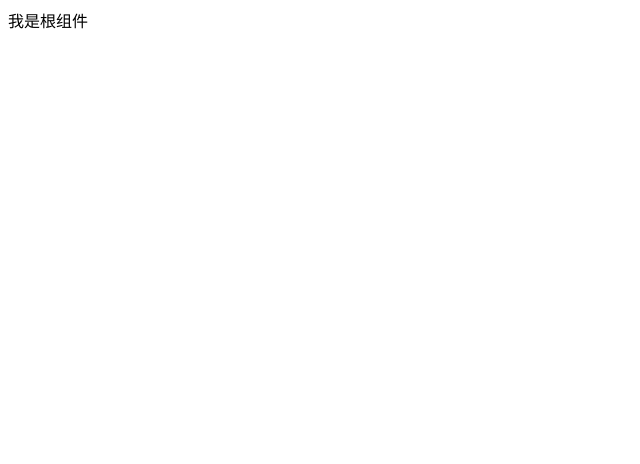
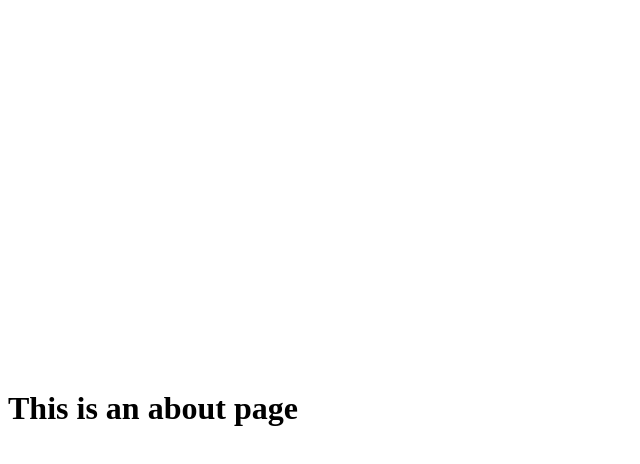
Before and after one commit to RandyZ/rrr-wp5-vue3, a Vue app: page /about in a window 1280 px wide. Shown: the top 464 px of the page, without its empty margins (0-640 px from the left). Built offline with nearby package versions, Linux system fonts and the light colour scheme.

Commit message:
完成Vue编译，引入ant-design-vue

```diff
--- a/src/App.vue
+++ b/src/App.vue
@@ -1,7 +1,19 @@
 <template>
-  <div class="app">
-    我是根组件
+  <div class="about">
+    <h1>This is an about page</h1>
+    <!-- <Button>123</Button> -->
   </div>
 </template>
-<script lang="ts">
+<script setup lang="ts">
+console.log('Randy123');
+
 </script>
+<style lang="css">
+@media (min-width: 1024px) {
+  .about {
+    min-height: 100vh;
+    display: flex;
+    align-items: center;
+  }
+}
+</style>
--- a/webpack.config.js
+++ b/webpack.config.js
@@ -6,15 +6,18 @@ const MiniCssExtractPlugin = require('mini-css-extract-plugin');
 // CSS压缩
 const CssMinimizerWebpackPlugin = require('css-minimizer-webpack-plugin');
 // 编译速度分析
-const SpeedMeasurePlugin = require('speed-measure-webpack-plugin');
-const smp = new SpeedMeasurePlugin();
+// const SpeedMeasurePlugin = require('speed-measure-webpack-plugin');
+// const smp = new SpeedMeasurePlugin();
+// smp.wrap()
 // 代码压缩
 const TerserPlugin = require('terser-webpack-plugin');
 // Vue
 const { VueLoaderPlugin } = require('vue-loader');
 // -----------------------------------------------可选项-------------------------------------------------
-
-module.exports = smp.wrap({
+// -----------------------------------------------参数变量-------------------------------------------------
+const DevMode = process.env.NODE_ENV !== "production";
+console.info('Randy ENV', process.env.NODE_ENV, 'mode', DevMode);
+module.exports = {
     mode: 'development',
     entry: './src/main.ts',
     devtool: 'inline-source-map',
@@ -98,10 +101,9 @@ module.exports = smp.wrap({
             },
             // 配置样式文件
             {
-                test: /\.css$/,
+                test: /\.css$/i,
                 use: [
-                    MiniCssExtractPlugin.loader,
-                    'style-loader',
+                    DevMode ? 'style-loader' : MiniCssExtractPlugin.loader,
                     'css-loader',
                     'postcss-loader',
                     // 多进程编译
@@ -152,4 +154,4 @@ module.exports = smp.wrap({
         new CssMinimizerWebpackPlugin(),
         new VueLoaderPlugin(),
     ],
-});
+};
```
Also changed, not shown: package.json (+9 -3 lines), 1 other file (tests, documents, lock files or other folders).
